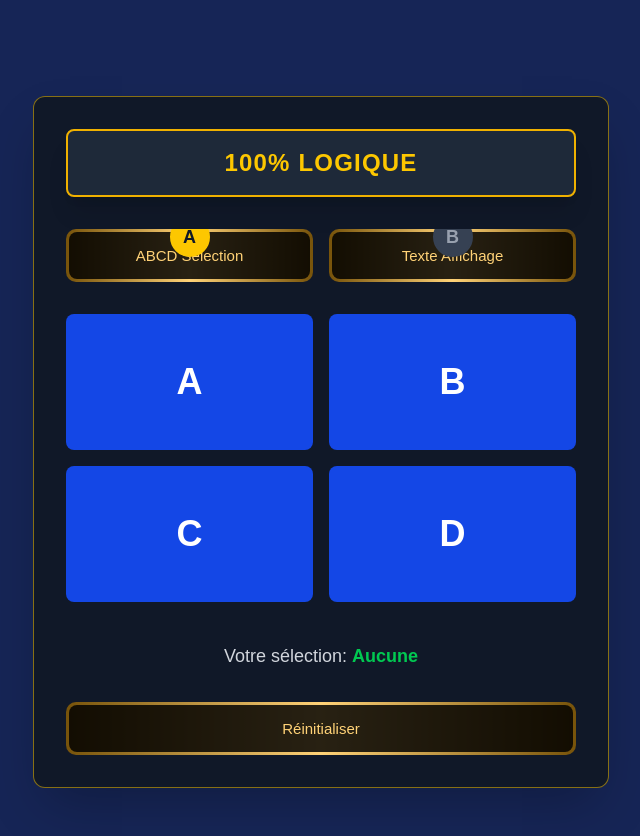
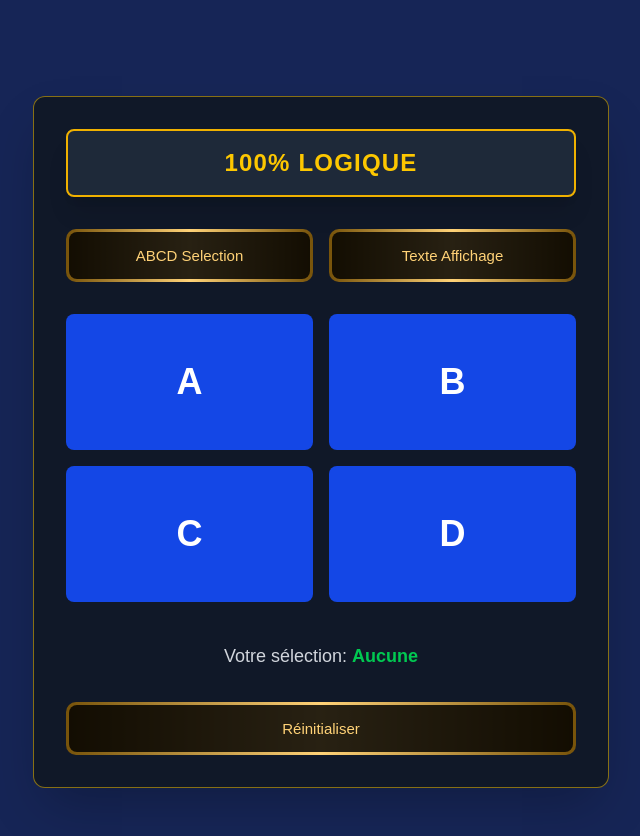
Before and after one commit to dodi213/dodsh100, a Next.js app: page / in a window 1280 px wide. Shown: the top 836 px of the page, without its empty margins (319-959 px from the left). Built offline with nearby package versions, Linux system fonts and the light colour scheme.

Commit message:
Removed useless A B

```diff
--- a/app/page.tsx
+++ b/app/page.tsx
@@ -166,9 +166,7 @@ export default function Home() {
             className={`btn-100 w-1/2 h-auto py-4 text-xl font-medium ${activeTab === 'ABCD' ? 'active-100' : ''}`}
           >
             {/* Label A: Retains complex custom styling */}
-            <div className="absolute -top-3 left-1/2 transform -translate-x-1/2 text-lg font-bold w-10 h-10 flex items-center justify-center rounded-full border-2 bg-yellow-400 border-yellow-400 text-gray-900 z-[2]">
-                A
-            </div>
+
             <span>ABCD Selection</span>
           </button>
 
@@ -179,9 +177,7 @@ export default function Home() {
             className={`btn-100 w-1/2 h-auto py-4 text-xl font-medium ${activeTab === 'TEXT' ? 'active-100' : ''}`}
           >
             {/* Label B: Retains complex custom styling */}
-            <div className="absolute -top-3 left-1/2 transform -translate-x-1/2 text-lg font-bold w-10 h-10 flex items-center justify-center rounded-full border-2 bg-gray-700 border-gray-700 text-gray-400 z-[2]">
-                B
-            </div>
+
             <span>Texte Affichage</span>
           </button>
 
```
